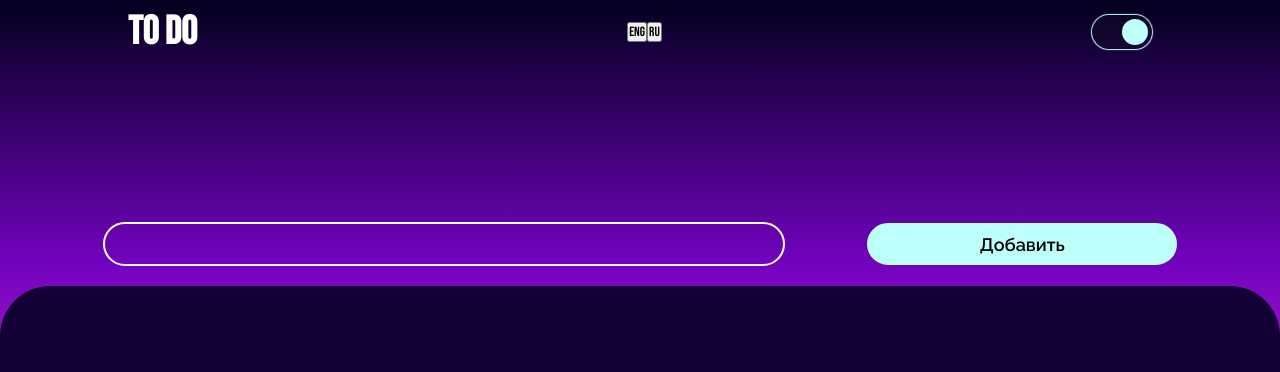
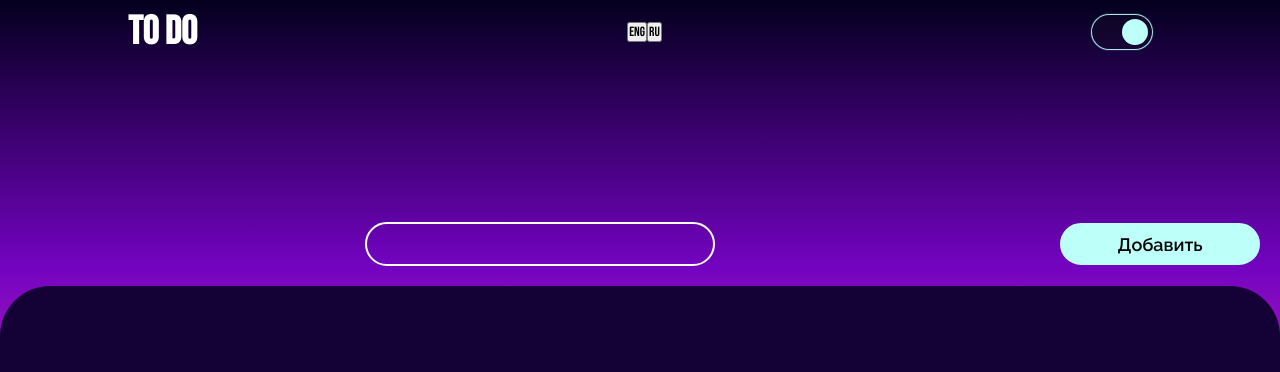
Before and after one commit to flogea/todo-practice, a React app: page / in a window 1280 px wide. Shown: the top 372 px of the page. Built offline with nearby package versions, Linux system fonts and the light colour scheme.

Commit message:
fix input block stylization

```diff
--- a/src/index.scss
+++ b/src/index.scss
@@ -68,7 +68,7 @@ body {
     height: 30vh;
     display: flex;
     flex-direction: row;
-    justify-content: space-evenly;
+    justify-content: center;
     align-items: center;
     flex-wrap: wrap;
     align-content: end;
@@ -76,18 +76,20 @@ body {
 
     input {
       width: 55%;
+      max-width: 350px;
       height: 40px;
       border: 2px solid white;
       outline: none;
       border-radius: 50px;
-      // margin: 0 20px;
+      margin: auto;
       font-size: 20px;
       padding: 20px 15px;
       background: transparent;
     }
 
     button {
-      width: 25%;
+      width: 30%;
+      max-width: 200px;
       height: 42px;
       background: #bdfff9;
       border: 2px solid #bdfff9;
@@ -99,6 +101,7 @@ body {
       // color: white;
       font-family: 'Raleway';
       transition: all 0.3s ease;
+      padding: 0 5px;
 
       &:hover {
         transform: scale(1.08);
```
